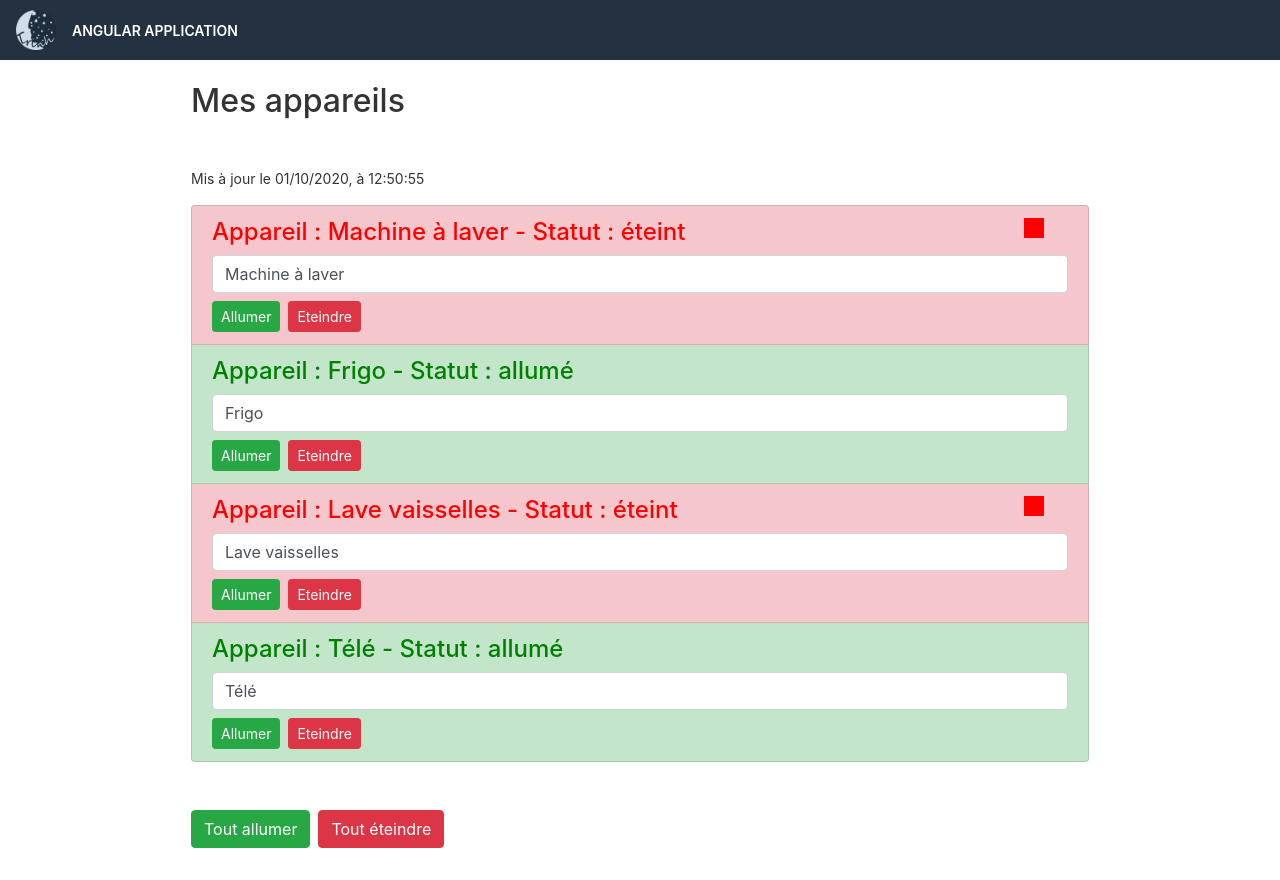
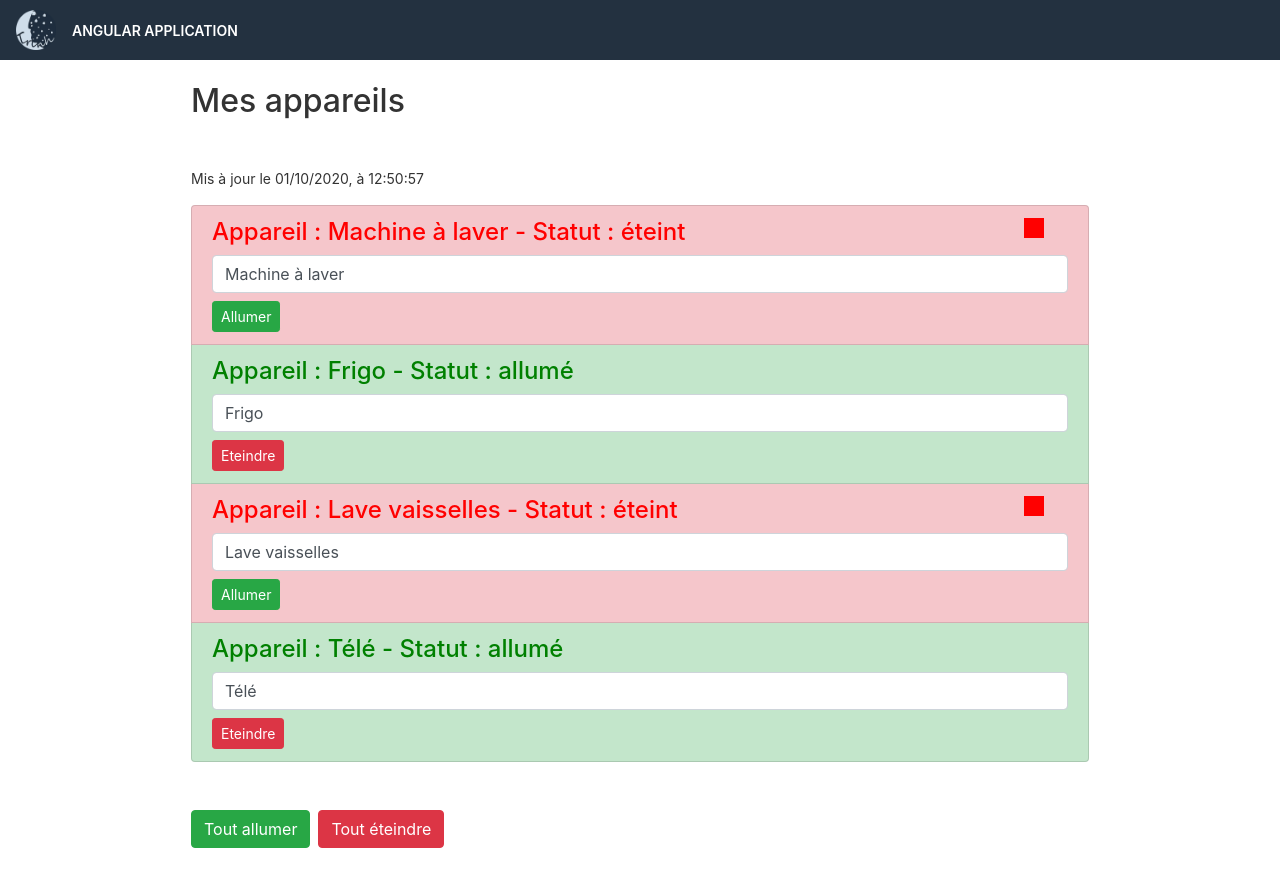
Before and after one commit to tuyetrinhvo/angular-app, an Angular app: page /appareils in a window 1280 px wide. Built offline with nearby package versions, Linux system fonts and the light colour scheme.

Commit message:
create and implement a service

```diff
--- a/src/app/app.component.ts
+++ b/src/app/app.component.ts
@@ -1,4 +1,4 @@
-import { Component } from '@angular/core';
+import { Component, OnInit } from '@angular/core';
 
 @Component({
 	selector: 'app-root',
--- a/src/app/appareil/appareil.component.html
+++ b/src/app/appareil/appareil.component.html
@@ -14,7 +14,7 @@
     <div class="row">
       <div class="col-xs-12 col-lg-12">
         <h2 class="mb-5">Mes appareils</h2>
-        <p class="mb-3">Mis à jour le {{ lastUpdate | date: 'dd/M/y, à H:mm:ss' }}</p>
+        <p class="mb-3">Mis à jour le {{ update() | date: 'dd/M/y, à H:mm:ss' }}</p>
         <ul class="list-group">
           <li *ngFor="let appareil of appareils; let i = index"
               [ngClass]="{'list-group-item':true,
@@ -34,9 +34,11 @@
                    class="form-control"
                    [(ngModel)]="appareil.name">
             <button class="btn btn-success btn-sm mt-2 mr-2"
-                    (click)="onAllumer(i)">Allumer</button>
+                    *ngIf="appareil.status === 'éteint'"
+                    (click)="onSwitch(i)">Allumer</button>
             <button class="btn btn-danger btn-sm mt-2"
-                    (click)="onEteindre(i)">Eteindre</button>
+                    *ngIf="appareil.status === 'allumé'"
+                    (click)="onSwitch(i)">Eteindre</button>
           </li>
         </ul>
         <button class="btn btn-success mt-5 mr-2"
--- a/src/app/appareil/appareil.component.ts
+++ b/src/app/appareil/appareil.component.ts
@@ -1,4 +1,5 @@
 import { Component, Input, OnInit } from '@angular/core';
+import { AppareilService } from '../services/appareil.service';
 
 @Component({
 	selector: 'app-appareil',
@@ -7,55 +8,39 @@ import { Component, Input, OnInit } from '@angular/core';
 })
 export class AppareilComponent implements OnInit {
 	isAuth = false;
-	lastUpdate = new Date();
 
-	appareils = [
-		{
-			name: 'Machine à laver',
-			status: 'éteint'
-		},
-		{
-			name: 'Frigo',
-			status: 'allumé'
-		},
-		{
-			name: 'Lave vaisselles',
-			status: 'éteint'
-		},
-		{
-			name: 'Télé',
-			status: 'allumé'
-		}
-	];
+	update() {
+		return new Date();
+	}
 
-	constructor() {
+	appareils: any[];
+
+	constructor(private appareilSerivce: AppareilService) {
 		setTimeout(() => {
 			this.isAuth = true;
 		}, 2000);
+		this.appareils = this.appareilSerivce.appareils;
 	}
 
 	ngOnInit(): void { }
 
 	onToutAllumer() {
-		for (let appareil of this.appareils) {
-			appareil.status = 'allumé';
-		}
-		this.lastUpdate = new Date();
+		this.appareilSerivce.switchOnAll();
+		this.update();
 	}
 
 	onToutEteindre() {
-		for (let appareil of this.appareils) {
-			appareil.status = 'éteint';
-		}
-		this.lastUpdate = new Date();
+		this.appareilSerivce.switchOffAll();
+		this.update();
 	}
 
-	onAllumer(i: number) {
-		this.appareils[i].status = 'allumé';
-	}
-
-	onEteindre(i: number) {
-		this.appareils[i].status = 'éteint';
+	onSwitch(i: number) {
+		if (this.appareils[i].status === 'allumé') {
+			this.appareilSerivce.switchOffOne(i)
+		} else {
+			this.appareilSerivce.switchOnOne(i)
+		}
+		this.update();
 	}
 
 	getColor(status: string) {
--- /dev/null
+++ b/src/app/services/appareil.service.ts
@@ -0,0 +1,42 @@
+export class AppareilService {
+
+    appareils = [
+        {
+            name: 'Machine à laver',
+            status: 'éteint'
+        },
+        {
+            name: 'Frigo',
+            status: 'allumé'
+        },
+        {
+            name: 'Lave vaisselles',
+            status: 'éteint'
+        },
+        {
+            name: 'Télé',
+            status: 'allumé'
+        }
+    ];
+
+    switchOnAll() {
+        for (let appareil of this.appareils) {
+            appareil.status = 'allumé';
+        }
+    }
+
+    switchOffAll() {
+        for (let appareil of this.appareils) {
+            appareil.status = 'éteint';
+        }
+    }
+
+    switchOnOne(i: number) {
+        this.appareils[i].status = 'allumé';
+    }
+
+    switchOffOne(i: number) {
+        this.appareils[i].status = 'éteint';
+    }
+
+}
```
Also changed, not shown: src/app/app.module.ts (+18 -4 lines).
